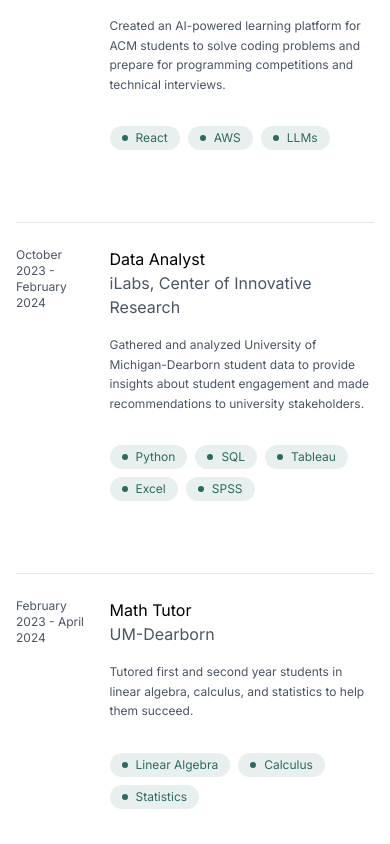
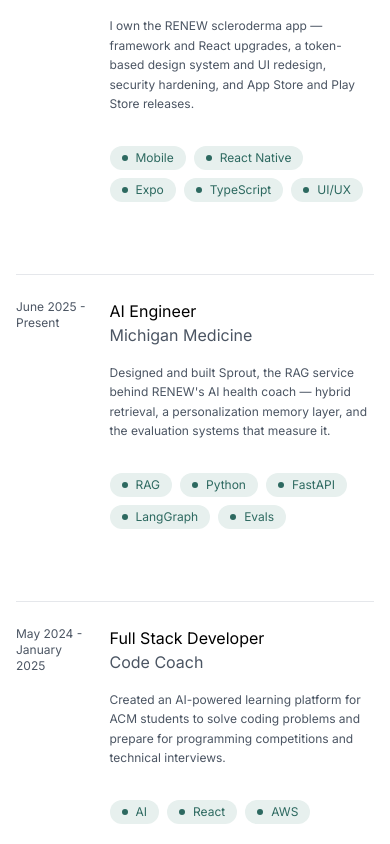
Before and after one commit to d-pap/portfolio, a Next.js app: page / in a window 390 px wide. Shown: the part 2840-3684 px from the top of the page. Built offline with nearby package versions, Linux system fonts and the light colour scheme.

Commit message:
feat: add Michigan Medicine roles, compress old experience entries

```diff
--- a/app/page.tsx
+++ b/app/page.tsx
@@ -127,7 +127,7 @@
                   <span>Experience</span>
                 </div>
                 <h2 className="text-xl font-light">
-                  My journey into tech and data
+                  Where I've worked
                 </h2>
               </div>
             </div>
@@ -135,6 +135,110 @@
             {/* Experience List - Right side on desktop */}
             <div className="md:col-span-8 md:col-start-5">
               <div className="space-y-12">
+                {/* App Developer */}
+                <div className="group">
+                  <article className="grid grid-cols-8 gap-4 items-start py-6 border-t border-gray-200 dark:border-gray-800">
+                    <div className="col-span-2">
+                      <p className="text-xs md:text-sm text-gray-600 dark:text-gray-400">
+                        September 2025 - Present
+                      </p>
+                    </div>
+                    <div className="col-span-6">
+                      {/* Job Title */}
+                      <h3 className="text-base group-hover:text-[#2D6960] transition-colors">
+                        App Developer
+                      </h3>
+                      <h4 className="text-base text-gray-600 dark:text-gray-400 mb-4">
+                        Michigan Medicine
+                      </h4>
+
+                      {/* Job Description */}
+                      <p className="text-xs md:text-sm mb-8 text-gray-600 dark:text-gray-400 leading-relaxed">
+                        I own the RENEW scleroderma app — framework and React
+                        upgrades, a token-based design system and UI redesign,
+                        security hardening, and App Store and Play Store
+                        releases.
+                      </p>
+
+                      {/* Skills */}
+                      <div className="flex flex-wrap gap-2">
+                        <span className="inline-flex items-center px-3 py-1 rounded-full bg-[#E7F0EE] text-[#2D6960] text-xs group-hover:bg-[#D8E5E3] transition-colors">
+                          <span className="inline-block h-1.5 w-1.5 rounded-full bg-[#2D6960] mr-2"></span>
+                          Mobile
+                        </span>
+                        <span className="inline-flex items-center px-3 py-1 rounded-full bg-[#E7F0EE] text-[#2D6960] text-xs group-hover:bg-[#D8E5E3] transition-colors">
+                          <span className="inline-block h-1.5 w-1.5 rounded-full bg-[#2D6960] mr-2"></span>
+                          React Native
+                        </span>
+                        <span className="inline-flex items-center px-3 py-1 rounded-full bg-[#E7F0EE] text-[#2D6960] text-xs group-hover:bg-[#D8E5E3] transition-colors">
+                          <span className="inline-block h-1.5 w-1.5 rounded-full bg-[#2D6960] mr-2"></span>
+                          Expo
+                        </span>
+                        <span className="inline-flex items-center px-3 py-1 rounded-full bg-[#E7F0EE] text-[#2D6960] text-xs group-hover:bg-[#D8E5E3] transition-colors">
+                          <span className="inline-block h-1.5 w-1.5 rounded-full bg-[#2D6960] mr-2"></span>
+                          TypeScript
+                        </span>
+                        <span className="inline-flex items-center px-3 py-1 rounded-full bg-[#E7F0EE] text-[#2D6960] text-xs group-hover:bg-[#D8E5E3] transition-colors">
+                          <span className="inline-block h-1.5 w-1.5 rounded-full bg-[#2D6960] mr-2"></span>
+                          UI/UX
+                        </span>
+                      </div>
+                    </div>
+                  </article>
+                </div>
+
+                {/* AI Engineer */}
+                <div className="group">
+                  <article className="grid grid-cols-8 gap-4 items-start py-6 border-t border-gray-200 dark:border-gray-800">
+                    <div className="col-span-2">
+                      <p className="text-xs md:text-sm text-gray-600 dark:text-gray-400">
+                        June 2025 - Present
+                      </p>
+                    </div>
+                    <div className="col-span-6">
+                      {/* Job Title */}
+                      <h3 className="text-base group-hover:text-[#2D6960] transition-colors">
+                        AI Engineer
+                      </h3>
+                      <h4 className="text-base text-gray-600 dark:text-gray-400 mb-4">
+                        Michigan Medicine
+                      </h4>
+
+                      {/* Job Description */}
+                      <p className="text-xs md:text-sm mb-8 text-gray-600 dark:text-gray-400 leading-relaxed">
+                        Designed and built Sprout, the RAG service behind
+                        RENEW's AI health coach — hybrid retrieval, a
+                        personalization memory layer, and the evaluation
+                        systems that measure it.
+                      </p>
+
+                      {/* Skills */}
+                      <div className="flex flex-wrap gap-2">
+                        <span className="inline-flex items-center px-3 py-1 rounded-full bg-[#E7F0EE] text-[#2D6960] text-xs group-hover:bg-[#D8E5E3] transition-colors">
+                          <span className="inline-block h-1.5 w-1.5 rounded-full bg-[#2D6960] mr-2"></span>
+                          RAG
+                        </span>
+                        <span className="inline-flex items-center px-3 py-1 rounded-full bg-[#E7F0EE] text-[#2D6960] text-xs group-hover:bg-[#D8E5E3] transition-colors">
+                          <span className="inline-block h-1.5 w-1.5 rounded-full bg-[#2D6960] mr-2"></span>
+                          Python
+                        </span>
+                        <span className="inline-flex items-center px-3 py-1 rounded-full bg-[#E7F0EE] text-[#2D6960] text-xs group-hover:bg-[#D8E5E3] transition-colors">
+                          <span className="inline-block h-1.5 w-1.5 rounded-full bg-[#2D6960] mr-2"></span>
+                          FastAPI
+                        </span>
+                        <span className="inline-flex items-center px-3 py-1 rounded-full bg-[#E7F0EE] text-[#2D6960] text-xs group-hover:bg-[#D8E5E3] transition-colors">
+                          <span className="inline-block h-1.5 w-1.5 rounded-full bg-[#2D6960] mr-2"></span>
+                          LangGraph
+                        </span>
+                        <span className="inline-flex items-center px-3 py-1 rounded-full bg-[#E7F0EE] text-[#2D6960] text-xs group-hover:bg-[#D8E5E3] transition-colors">
+                          <span className="inline-block h-1.5 w-1.5 rounded-full bg-[#2D6960] mr-2"></span>
+                          Evals
+                        </span>
+                      </div>
+                    </div>
+                  </article>
+                </div>
+
                 {/* Full Stack Developer */}
                 <div className="group">
                   <article className="grid grid-cols-8 gap-4 items-start py-6 border-t border-gray-200 dark:border-gray-800">
@@ -163,15 +267,15 @@
                       <div className="flex flex-wrap gap-2">
                         <span className="inline-flex items-center px-3 py-1 rounded-full bg-[#E7F0EE] text-[#2D6960] text-xs group-hover:bg-[#D8E5E3] transition-colors">
                           <span className="inline-block h-1.5 w-1.5 rounded-full bg-[#2D6960] mr-2"></span>
+                          AI
+                        </span>
+                        <span className="inline-flex items-center px-3 py-1 rounded-full bg-[#E7F0EE] text-[#2D6960] text-xs group-hover:bg-[#D8E5E3] transition-colors">
+                          <span className="inline-block h-1.5 w-1.5 rounded-full bg-[#2D6960] mr-2"></span>
                           React
                         </span>
                         <span className="inline-flex items-center px-3 py-1 rounded-full bg-[#E7F0EE] text-[#2D6960] text-xs group-hover:bg-[#D8E5E3] transition-colors">
                           <span className="inline-block h-1.5 w-1.5 rounded-full bg-[#2D6960] mr-2"></span>
                           AWS
-                        </span>
-                        <span className="inline-flex items-center px-3 py-1 rounded-full bg-[#E7F0EE] text-[#2D6960] text-xs group-hover:bg-[#D8E5E3] transition-colors">
-                          <span className="inline-block h-1.5 w-1.5 rounded-full bg-[#2D6960] mr-2"></span>
-                          LLMs
                         </span>
                       </div>
                     </div>
@@ -197,14 +301,16 @@
 
                       {/* Job Description */}
                       <p className="text-xs md:text-sm mb-8 text-gray-600 dark:text-gray-400 leading-relaxed">
-                        Gathered and analyzed University of Michigan-Dearborn
-                        student data to provide insights about student
-                        engagement and made recommendations to university
-                        stakeholders.
+                        Analyzed student engagement data and reported
+                        recommendations to university stakeholders.
                       </p>
 
                       {/* Skills */}
                       <div className="flex flex-wrap gap-2">
+                        <span className="inline-flex items-center px-3 py-1 rounded-full bg-[#E7F0EE] text-[#2D6960] text-xs group-hover:bg-[#D8E5E3] transition-colors">
+                          <span className="inline-block h-1.5 w-1.5 rounded-full bg-[#2D6960] mr-2"></span>
+                          Data Analysis
+                        </span>
                         <span className="inline-flex items-center px-3 py-1 rounded-full bg-[#E7F0EE] text-[#2D6960] text-xs group-hover:bg-[#D8E5E3] transition-colors">
                           <span className="inline-block h-1.5 w-1.5 rounded-full bg-[#2D6960] mr-2"></span>
                           Python
@@ -212,60 +318,6 @@
                         <span className="inline-flex items-center px-3 py-1 rounded-full bg-[#E7F0EE] text-[#2D6960] text-xs group-hover:bg-[#D8E5E3] transition-colors">
                           <span className="inline-block h-1.5 w-1.5 rounded-full bg-[#2D6960] mr-2"></span>
                           SQL
-                        </span>
-                        <span className="inline-flex items-center px-3 py-1 rounded-full bg-[#E7F0EE] text-[#2D6960] text-xs group-hover:bg-[#D8E5E3] transition-colors">
-                          <span className="inline-block h-1.5 w-1.5 rounded-full bg-[#2D6960] mr-2"></span>
-                          Tableau
-                        </span>
-                        <span className="inline-flex items-center px-3 py-1 rounded-full bg-[#E7F0EE] text-[#2D6960] text-xs group-hover:bg-[#D8E5E3] transition-colors">
-                          <span className="inline-block h-1.5 w-1.5 rounded-full bg-[#2D6960] mr-2"></span>
-                          Excel
-                        </span>
-                        <span className="inline-flex items-center px-3 py-1 rounded-full bg-[#E7F0EE] text-[#2D6960] text-xs group-hover:bg-[#D8E5E3] transition-colors">
-                          <span className="inline-block h-1.5 w-1.5 rounded-full bg-[#2D6960] mr-2"></span>
-                          SPSS
-                        </span>
-                      </div>
-                    </div>
-                  </article>
-                </div>
-
-                {/* Math Tutor */}
-                <div className="group">
-                  <article className="grid grid-cols-8 gap-4 items-start py-6 border-t border-gray-200 dark:border-gray-800">
-                    <div className="col-span-2">
-                      <p className="text-xs md:text-sm text-gray-600 dark:text-gray-400">
-                        February 2023 - April 2024
-                      </p>
-                    </div>
-                    <div className="col-span-6">
-                      {/* Job Title */}
-                      <h3 className="text-base group-hover:text-[#2D6960] transition-colors">
-                        Math Tutor
-                      </h3>
-                      <h4 className="text-base text-gray-600 dark:text-gray-400 mb-4">
-                        UM-Dearborn
-                      </h4>
-
-                      {/* Job Description */}
-                      <p className="text-xs md:text-sm mb-8 text-gray-600 dark:text-gray-400 leading-relaxed">
-                        Tutored first and second year students in linear
-                        algebra, calculus, and statistics to help them succeed.
-                      </p>
-
-                      {/* Skills */}
-                      <div className="flex flex-wrap gap-2">
-                        <span className="inline-flex items-center px-3 py-1 rounded-full bg-[#E7F0EE] text-[#2D6960] text-xs group-hover:bg-[#D8E5E3] transition-colors">
-                          <span className="inline-block h-1.5 w-1.5 rounded-full bg-[#2D6960] mr-2"></span>
-                          Linear Algebra
-                        </span>
-                        <span className="inline-flex items-center px-3 py-1 rounded-full bg-[#E7F0EE] text-[#2D6960] text-xs group-hover:bg-[#D8E5E3] transition-colors">
-                          <span className="inline-block h-1.5 w-1.5 rounded-full bg-[#2D6960] mr-2"></span>
-                          Calculus
-                        </span>
-                        <span className="inline-flex items-center px-3 py-1 rounded-full bg-[#E7F0EE] text-[#2D6960] text-xs group-hover:bg-[#D8E5E3] transition-colors">
-                          <span className="inline-block h-1.5 w-1.5 rounded-full bg-[#2D6960] mr-2"></span>
-                          Statistics
                         </span>
                       </div>
                     </div>
```
